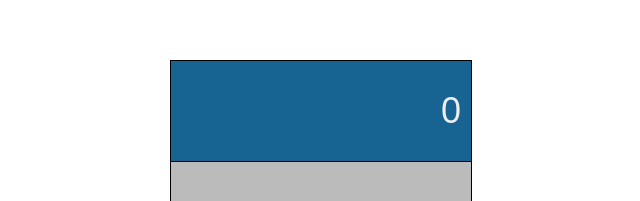
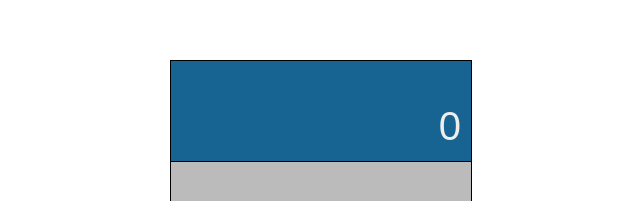
Before and after one commit to alexandre-scalisi/calculator, a React (Create React App) app: page / in a window 1280 px wide. Shown: the part 104-305 px from the top of the page, without its empty margins (319-959 px from the left). Built offline with nearby package versions, Linux system fonts and the light colour scheme.

Commit message:
un peu avancé dans les opérations et rajouté action context

```diff
--- a/src/App.js
+++ b/src/App.js
@@ -1,11 +1,14 @@
 import './App.css';
 import { ScreenProvider } from './contexts/ScreenContext';
+import { ActionProvider } from './contexts/ActionContext';
 import Calculator from './components/Calculator';
 
 const App = () => (
   <div className="App">
     <ScreenProvider>
-      <Calculator />
+      <ActionProvider>
+        <Calculator />
+      </ActionProvider>
     </ScreenProvider>
   </div>
 )
--- a/src/components/AmazingNumberButton.js
+++ b/src/components/AmazingNumberButton.js
@@ -1,19 +1,19 @@
-import {useState, useContext} from 'react';
+import {useContext} from 'react';
 import {ScreenContext} from '../contexts/ScreenContext'
 import classes from './amazingNumberButton.module.css';
 
 const AmazingNumberButton = (props) => {
-  const { screenState, setScreenState } = useContext(ScreenContext);
+  const { resultScreenState, setResultScreenState } = useContext(ScreenContext);
   const maxBtnLength = 13;
 
   const clickButton = () => {
 
-    if((screenState === '0' && props.val === '0') || screenState.length > maxBtnLength)
+    if((resultScreenState === '0' && props.val === '0') || resultScreenState.length > maxBtnLength)
       return;
-    if(screenState === '0')
-      return setScreenState(props.val)
+    if(resultScreenState === '0')
+      return setResultScreenState(props.val)
 
-    setScreenState(screenState + props.val)
+    setResultScreenState(resultScreenState + props.val);
   }
 
   return (
--- a/src/components/BeautifulScreen.js
+++ b/src/components/BeautifulScreen.js
@@ -3,10 +3,22 @@ import { useContext } from 'react';
 import { ScreenContext } from '../contexts/ScreenContext';
 
 const BeautifulScreen = () => {
-  const {screenState} = useContext(ScreenContext)
+  const { resultScreenState } = useContext(ScreenContext);
+  const { operationScreenState } = useContext(ScreenContext);
   return (
     <div className={classes.container}>
-      <input type="text" className={classes.input} value={screenState} disabled />
+      <input
+        type="text"
+        className={`${classes.input} ${classes.operation}`}
+        value={operationScreenState}
+        disabled
+      />
+      <input
+        type="text"
+        className={`${classes.input} ${classes.result}`}
+        value={resultScreenState}
+        disabled
+      />
     </div>
   );
 };
--- a/src/components/ButtonsContainer.js
+++ b/src/components/ButtonsContainer.js
@@ -1,6 +1,7 @@
 import classes from './buttonsContainer.module.css';
 import AmazingNumberButton from './AmazingNumberButton';
 import {AmazingNumberButtons, GreatOperationButtons} from '../data/buttons.json';
+import GreatOperationButton from './GreatOperationButton';
 
 const ButtonsContainer = () => {
   const numberButtons = AmazingNumberButtons.map((amazingButton, i) =>
@@ -8,9 +9,9 @@ const ButtonsContainer = () => {
   )
 
   const operationButtons = GreatOperationButtons.map((greatButton, i) => (
-    <AmazingNumberButton
+    <GreatOperationButton
       val={greatButton.val}
-      inline={greatButton.inline}
+      inline={[greatButton.inline, ]}
       key={i}
     />
   ));
--- a/src/components/GreatOperationButton.js
+++ b/src/components/GreatOperationButton.js
@@ -1,4 +1,29 @@
-const GreatOperationButton = () => {
+import {useContext} from 'react';
+import {ScreenContext} from '../contexts/ScreenContext'
+import {ActionContext} from '../contexts/ActionContext'
+import classes from './amazingNumberButton.module.css';
 
+const GreatOperationButton = (props) => {
+  const { operationScreenState, setOperationScreenState, resultScreenState } =
+    useContext(ScreenContext);
+  const { actionState, setActionState } = useContext(ActionContext);
+  const click = () => {
+    setActionState('Operation')
+    if (actionState === 'Operation')
+      return setOperationScreenState(resultScreenState.slice(-1) + ' ' + props.val);
+      if (!operationScreenState)
+        return setOperationScreenState(resultScreenState + " " + props.val);
+    setOperationScreenState('')
+  }
+
+  return (
+    <button className={classes.button} style={{ gridArea: props.inline }} value={props.val} onClick={click}>
+      {props.val}
+    </button>
+  )
 }
+
+
+
+
 export default GreatOperationButton;
--- a/src/components/beautifulScreen.module.css
+++ b/src/components/beautifulScreen.module.css
@@ -6,13 +6,22 @@
 }
 
 .input {
-  height: 100%;
-  width: 100%;
   padding: 0;
   margin: 0;
   border: 0;
   background-color: transparent;
+  width: 100%;
   text-align: end;
-  font-size: 36px;
   color: #eee;
 }
+
+.operation {
+  height: 40%;
+  font-size: 22px;
+  color: rgb(202, 208, 212);
+}
+
+.result {
+  height: 60%;
+  font-size: 40px;
+}
--- /dev/null
+++ b/src/contexts/ActionContext.js
@@ -0,0 +1,14 @@
+import React, {useState, createContext} from 'react';
+
+export const ActionContext = createContext();
+
+export const ActionProvider = props => {
+  const [actionState, setActionState] = useState("");
+
+  return (
+    <ActionContext.Provider value={{ actionState, setActionState }}>
+      {props.children}
+    </ActionContext.Provider>
+  );
+
+}
--- a/src/contexts/ScreenContext.js
+++ b/src/contexts/ScreenContext.js
@@ -2,11 +2,19 @@ import React, { useState, createContext } from 'react';
 
 export const ScreenContext = createContext()
 
-export const ScreenProvider = (props) => {
-    const [screenState, setScreenState] = useState('0')
+export const ScreenProvider = props => {
+    const [resultScreenState, setResultScreenState] = useState('0')
+    const [operationScreenState, setOperationScreenState] = useState('')
     return (
-        <ScreenContext.Provider value={{screenState, setScreenState}}>
-            {props.children}
-        </ScreenContext.Provider>
-    )
+      <ScreenContext.Provider
+        value={{
+          resultScreenState,
+          setResultScreenState,
+          operationScreenState,
+          setOperationScreenState
+        }}
+      >
+        {props.children}
+      </ScreenContext.Provider>
+    );
 }
--- a/src/data/buttons.json
+++ b/src/data/buttons.json
@@ -1,15 +1,15 @@
 {
   "AmazingNumberButtons": [
-    { "val": 0, "inline": "zero"},
-    { "val": 1, "inline": "one"},
-    { "val": 2, "inline": "two"},
-    { "val": 3, "inline": "three"},
-    { "val": 4, "inline": "four"},
-    { "val": 5, "inline": "five"},
-    { "val": 6, "inline": "six"},
-    { "val": 7, "inline": "seven"},
-    { "val": 8, "inline": "height"},
-    { "val": 9, "inline": "nine"}
+    { "val": "0", "inline": "zero"},
+    { "val": "1", "inline": "one"},
+    { "val": "2", "inline": "two"},
+    { "val": "3", "inline": "three"},
+    { "val": "4", "inline": "four"},
+    { "val": "5", "inline": "five"},
+    { "val": "6", "inline": "six"},
+    { "val": "7", "inline": "seven"},
+    { "val": "8", "inline": "height"},
+    { "val": "9", "inline": "nine"}
   ],
   "GreatOperationButtons": [
     {"val": "+", "inline": "plus"},
```
